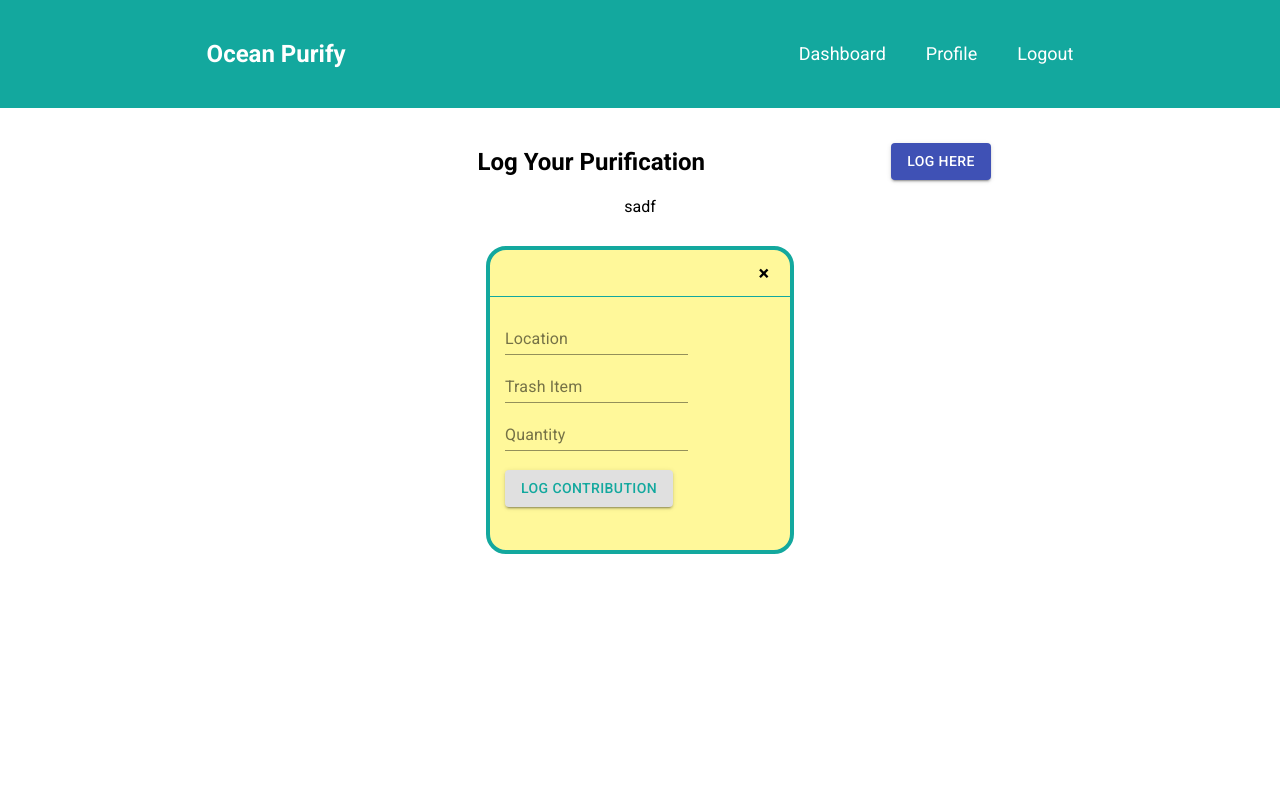
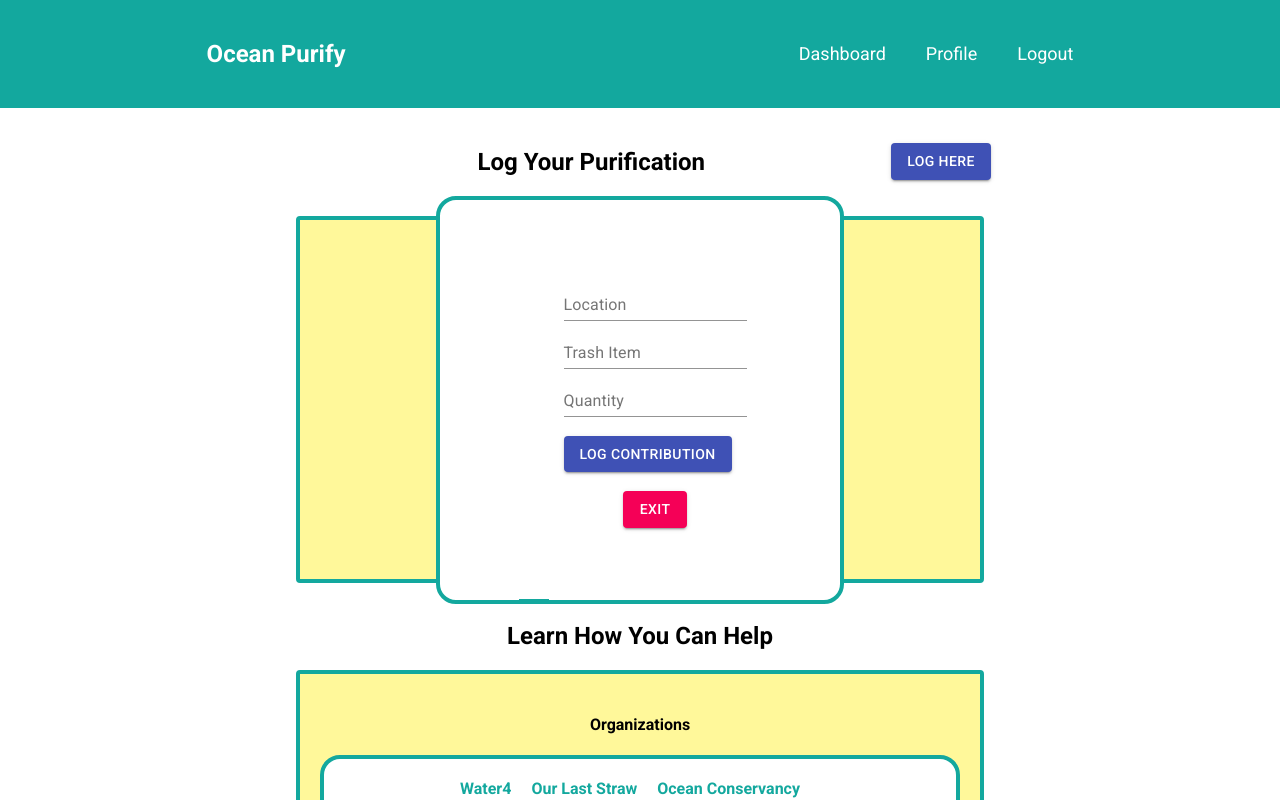
Before and after one commit to iam-saeed/ocean-purify, a React (Create React App) app in the folder client/: page /dashboard in a window 1280 px wide. Both pictures are taken after a click on the button "LOG HERE". Shown: the top 800 px of the page. Built offline with nearby package versions, Linux system fonts and the light colour scheme.

Commit message:
dashboard page nearly complete - need to make the points and purifications dynamic not static

```diff
--- /dev/null
+++ b/client/src/components/Donate/Donate.jsx
@@ -0,0 +1,30 @@
+import React from 'react'
+
+const Donate = () => {
+    const organizations = [
+        {
+          name: 'Water4',
+          url:'https://give.water4.org/give/186969/#!/donation/checkout',
+        },
+        {
+          name: 'Our Last Straw',
+          url:'https://www.ourlaststraw.org/donate',
+        },
+        {
+          name:'Ocean Conservancy',
+          url: 'https://donate.oceanconservancy.org/page/92465/donate/1'}
+    ]
+  return (
+    <footer id="how_you_can_help">
+    <div className="organizations">
+      {organizations.map((org, idx) => (
+        <div className="org_list" key={idx}>
+          <a style={{ textDecoration: 'none', color: '#13a89e', fontWeight: 'bold' }} href={org.url} target="_blank" rel="noopener noreferrer">{org.name}</a>
+        </div>
+      ))}
+    </div>
+</footer>
+  )
+}
+
+export default Donate
--- a/client/src/components/Footer/Footer.jsx
+++ b/client/src/components/Footer/Footer.jsx
@@ -1,27 +1,21 @@
 import React from 'react'
+import { Link } from 'react-router-dom'
 
 const Footer = () => {
-    const organizations = [
-        {
-          name: 'Water4',
-          url:'https://www.water4.org',
-        },
-        {
-          name: 'Our Last Straw',
-          url:'https://www.ourlaststraw.org/',
-        },
-        {
-          name:'Ocean Conservancy',
-          url: 'https://oceanconservancy.org/'}
-    ]
+
   return (
-    <footer id="how_you_can_help">
-    <div className="organizations">
-      {organizations.map((org, idx) => (
-        <div className="org_list" key={idx}>
-          <a style={{ textDecoration: 'none', color: '#13a89e'  }} href={org.url} target="_blank" rel="noopener noreferrer">{org.name}</a>
+    <footer id="footer">
+          <div id="nav_wrapper">
+      <nav id="navbar">
+        <div id="logo">
+          <h2 href="" style={{ color: 'white' }}>Save Our Oceans</h2>
         </div>
-      ))}
+        <ul id="nav_items">
+          <Link id="item" to="/dashboard">Facebook</Link>
+          <Link id="item" to="/profile">Instagram</Link>
+          <Link id="item" to="/">LinkedIn</Link>
+        </ul>
+      </nav>
     </div>
 </footer>
   )
--- /dev/null
+++ b/client/src/components/Organizations/Organizations.jsx
@@ -0,0 +1,30 @@
+import React from 'react'
+
+const Organizations = () => {
+    const organizations = [
+        {
+          name: 'Water4',
+          url:'https://www.water4.org',
+        },
+        {
+          name: 'Our Last Straw',
+          url:'https://www.ourlaststraw.org/',
+        },
+        {
+          name:'Ocean Conservancy',
+          url: 'https://oceanconservancy.org/'}
+    ]
+  return (
+    <footer id="how_you_can_help">
+    <div className="organizations">
+      {organizations.map((org, idx) => (
+        <div className="org_list" key={idx}>
+          <a style={{ textDecoration: 'none', color: '#13a89e', fontWeight: 'bold' }} href={org.url} target="_blank" rel="noopener noreferrer">{org.name}</a>
+        </div>
+      ))}
+    </div>
+</footer>
+  )
+}
+
+export default Organizations
--- a/client/src/pages/Dashboard/Dashboard.css
+++ b/client/src/pages/Dashboard/Dashboard.css
@@ -12,8 +12,9 @@
 #how_you_can_help {
     display: flex;
     justify-content:space-around;
-    color: #13a89e;
-    background-color:#FFF89A;
+    background-color:white;
+    border: 4px solid #13a89e;
+    border-radius: 20px;
     width: 100%;
 }
 .org_list{
@@ -29,6 +30,10 @@
     display: flex;
     padding: 20px;
 }
+h2 {
+    display: flex;
+    justify-content:center;
+}
 
 .logger_title {
     display: flex;
@@ -41,15 +46,51 @@
     justify-content:center;
 }
 
+.total_pickups {
+    border: 4px solid #13a89e;
+    padding: 20px;
+    border-radius: 4px;
+    min-width: 50%;
+    background-color:#FFF89A;
+    min-height: 200px;
+}
+.pickup_title {
+    display: flex;
+    justify-content: center;
+}
+.pickup-sum {
+    display: flex;
+    justify-content: center;
+}
+.point-total {
+    display: flex;
+    justify-content:center;
+    border: 4px solid #13a89e;
+    border-radius: 12px;
+    padding: 20px;
+    background-color: white;
+    min-width: 200px;
+    min-height: 50px;
+    max-width: 200px;
+    max-height: 50px;
+}
+#points {
+    font-size: 18px;
+    font-weight: bold;
+    color: #13a89e;
+}
+
 .modal-card {
+    display: flex;
+    justify-content:center;
     z-index: 1000;
     border-radius: 20px;
-    min-width: 300px;
-    min-height: 300px;
+    min-width: 400px;
+    min-height: 400px;
     max-width: 600px;
     max-height: 300px;
     position: fixed;
-    background-color:#FFF89A;
+    background-color:white;
     border: 4px solid #13a89e;
     top: 50%;
     left: 50%;
@@ -79,6 +120,9 @@
 }
 
 .modal-body {
+    display: flex;
+    flex-direction: column;
+    justify-content: center;
     padding: 10px 15px;
 }
 
--- a/client/src/pages/Dashboard/Dashboard.jsx
+++ b/client/src/pages/Dashboard/Dashboard.jsx
@@ -7,6 +7,8 @@ import TextField from "@material-ui/core/TextField";
 
 import './Dashboard.css'
 import Footer from '../../components/Footer/Footer.jsx';
+import Organizations from '../../components/Organizations/Organizations.jsx';
+import Donate from '../../components/Donate/Donate.jsx';
 
 const Dashboard = () => {
   const [isOpen, setIsOpen] = useState(false);
@@ -50,10 +52,7 @@ const Dashboard = () => {
       <Modal open={isOpen}>
       <div className="modal-card">
         <div className="modal-header">
-          <div className="modal-title">
 
-          </div>
-              <button className="close-button" onClick={() => setIsOpen(false)}>&times;</button>
           </div>
                     <div className="modal-body">
                             <Grid item>
@@ -88,16 +87,58 @@ const Dashboard = () => {
                             </Grid>
                             <br />
                             <Grid item>
-                              <Button variant="contained"color="white" style={{ color: '#13a89e' }}>Log Contribution</Button>
+                              <Button variant="contained"color="primary" style={{ color: 'white' }}>Log Contribution</Button>
+                            </Grid>
+                            <br />
+                            <Grid item align="center">
+                            <Button variant="contained" color="secondary" className="close-button" onClick={() => setIsOpen(false)}>Exit</Button>
                             </Grid>
           </div>
         </div>
       </Modal>
+      <br />
       <div className="progress">
-        sadf
+        <div className="total_pickups">
+          <div className="pickup_title">
+            <h4>Total Purifications</h4>
+          </div>
+          <div className="pickup-sum">
+            <div className="point-total">
+
+            <p id="points">65</p>
+            </div>
+          </div>
+          <div className="pickup_title">
+            <h4>Total Points Earned</h4>
+          </div>
+          <div className="pickup-sum">
+            <div className="point-total">
+
+            <p id="points">130</p>
+            </div>
+          </div>
+        </div>
+      </div>
+      <br />
+      <h2>Learn How You Can Help</h2>
+      <div className="progress">
+        <div className="total_pickups">
+          <div className="pickup_title">
+            <h4>Organizations</h4>
+          </div>
+          <div className="pickup-sum">
+            <Organizations />
+          </div>
+          <div className="pickup_title">
+            <h4>Donate</h4>
+          </div>
+          <div className="pickup-sum">
+            <Donate />
+          </div>
+        </div>
       </div>
     </div>
-    <footer id="how_you_can_help">
+    <footer>
         <Footer />
     </footer>
       </>
--- a/client/src/pages/Profile/Profile.jsx
+++ b/client/src/pages/Profile/Profile.jsx
@@ -1,8 +1,20 @@
 import React from 'react'
+import Footer from '../../components/Footer/Footer'
+import Navbar from '../../components/Navbar/Navbar'
 
 const Profile = () => {
   return (
-    <div>Profile</div>
+    <>
+    <header>
+      <Navbar />
+    </header>
+    <div className="main_wrapper">
+      sdf
+    </div>
+    <footer>
+      <Footer />
+    </footer>
+    </>
   )
 }
 
```
